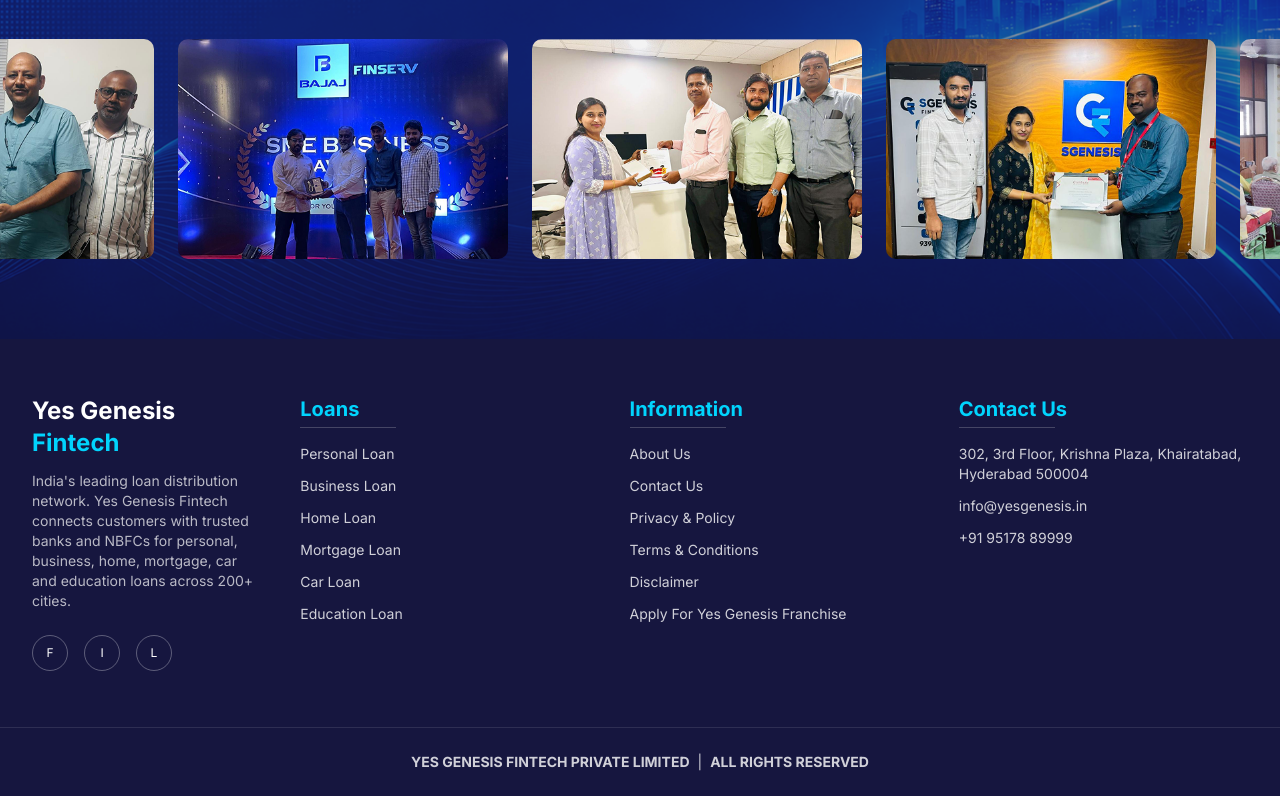
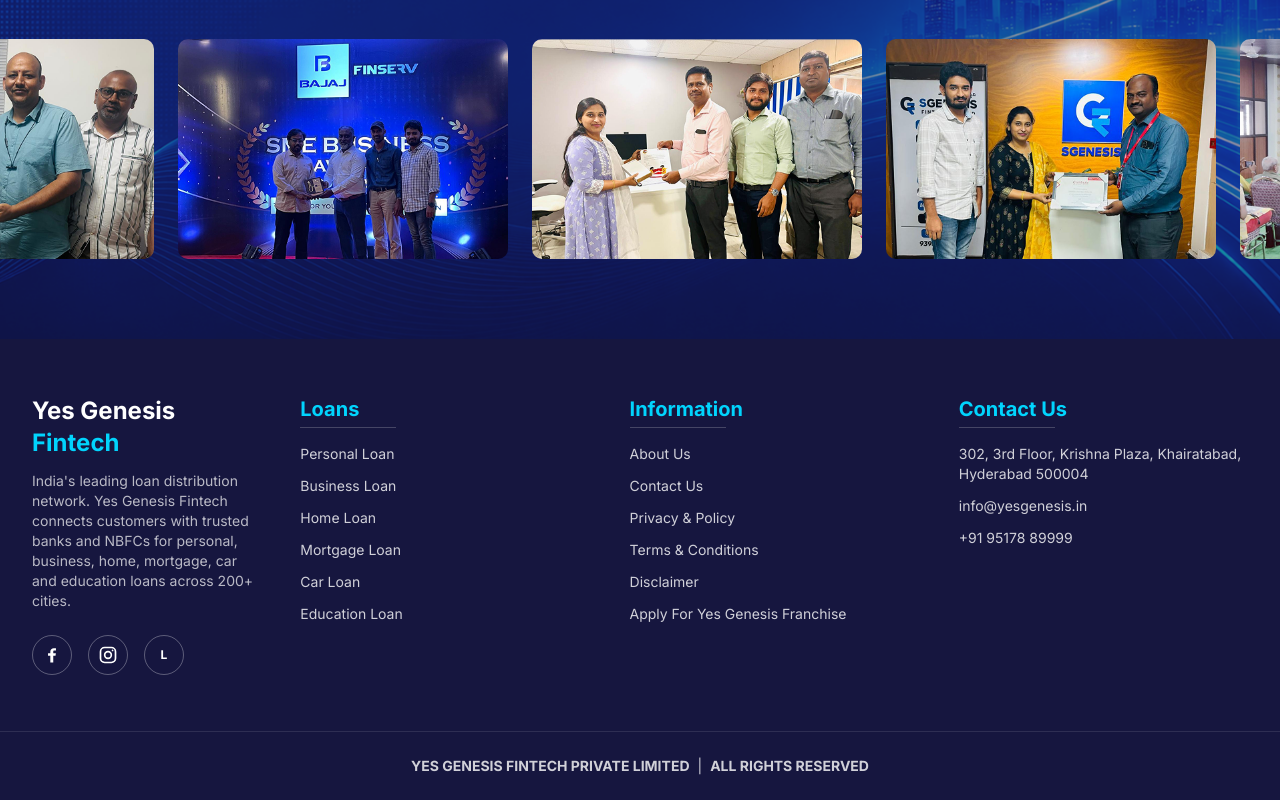
Before and after one commit to jajimoggavarun-prog/yesgenesis, a Next.js app: page / in a window 1280 px wide. Shown: the part 4873-5673 px from the top of the page. Built offline with nearby package versions, Linux system fonts and the light colour scheme; a web font is replaced by a local one.

Commit message:
Replace footer social letters with icons

```diff
--- a/components/Footer.tsx
+++ b/components/Footer.tsx
@@ -1,5 +1,67 @@
 import Link from "next/link";
 import { footerColumns, siteConfig, socialLinks } from "@/lib/data";
+
+function SocialIcon({ label }: { label: string }) {
+  const name = label.toLowerCase();
+
+  if (name.includes("instagram")) {
+    return (
+      <svg
+        viewBox="0 0 24 24"
+        fill="none"
+        stroke="currentColor"
+        strokeWidth="2"
+        className="h-5 w-5"
+        aria-hidden="true"
+      >
+        <rect x="3" y="3" width="18" height="18" rx="5" />
+        <circle cx="12" cy="12" r="4" />
+        <circle cx="17.5" cy="6.5" r="1" fill="currentColor" stroke="none" />
+      </svg>
+    );
+  }
+
+  if (name.includes("facebook")) {
+    return (
+      <svg
+        viewBox="0 0 24 24"
+        fill="currentColor"
+        className="h-5 w-5"
+        aria-hidden="true"
+      >
+        <path d="M13.5 21v-8h2.75l.4-3h-3.15V8.08c0-.87.24-1.46 1.5-1.46h1.75V3.94c-.3-.04-1.33-.13-2.54-.13-2.51 0-4.23 1.53-4.23 4.34V10H7.25v3h2.73v8h3.52Z" />
+      </svg>
+    );
+  }
+
+  if (name.includes("twitter") || name === "x") {
+    return (
+      <svg
+        viewBox="0 0 24 24"
+        fill="currentColor"
+        className="h-5 w-5"
+        aria-hidden="true"
+      >
+        <path d="M18.9 2H22l-6.77 7.74L23.2 22h-6.24l-4.89-6.39L6.48 22H3.37l7.24-8.28L3 2h6.4l4.42 5.84L18.9 2Zm-1.1 17.8h1.72L8.47 4.08H6.62L17.8 19.8Z" />
+      </svg>
+    );
+  }
+
+  if (name.includes("youtube")) {
+    return (
+      <svg
+        viewBox="0 0 24 24"
+        fill="currentColor"
+        className="h-5 w-5"
+        aria-hidden="true"
+      >
+        <path d="M23.5 6.2a3 3 0 0 0-2.12-2.12C19.5 3.5 12 3.5 12 3.5s-7.5 0-9.38.58A3 3 0 0 0 .5 6.2 31.4 31.4 0 0 0 0 12a31.4 31.4 0 0 0 .5 5.8 3 3 0 0 0 2.12 2.12C4.5 20.5 12 20.5 12 20.5s7.5 0 9.38-.58a3 3 0 0 0 2.12-2.12A31.4 31.4 0 0 0 24 12a31.4 31.4 0 0 0-.5-5.8ZM9.6 15.5v-7l6 3.5-6 3.5Z" />
+      </svg>
+    );
+  }
+
+  return <span className="text-xs font-bold">{label[0]}</span>;
+}
 
 export default function Footer() {
   return (
@@ -10,7 +72,10 @@ export default function Footer() {
             <p className="text-2xl font-bold">
               Yes Genesis <span className="text-brand-cyan">Fintech</span>
             </p>
-            <p className="mt-3 max-w-xs text-sm text-white/70">{siteConfig.description}</p>
+
+            <p className="mt-3 max-w-xs text-sm text-white/70">
+              {siteConfig.description}
+            </p>
 
             <ul className="mt-6 flex gap-4">
               {socialLinks.map((s) => (
@@ -20,25 +85,35 @@ export default function Footer() {
                     target="_blank"
                     rel="noopener noreferrer"
                     aria-label={s.label}
-                    className="flex h-9 w-9 items-center justify-center rounded-full border border-white/30 text-xs hover:border-brand-cyan hover:text-brand-cyan"
+                    className="flex h-10 w-10 items-center justify-center rounded-full border border-white/30 text-white transition-all duration-200 hover:border-brand-cyan hover:bg-brand-cyan hover:text-white"
                   >
-                    {s.label[0]}
+                    <SocialIcon label={s.label} />
                   </a>
                 </li>
               ))}
             </ul>
           </div>
 
-          <nav aria-label="Footer" className="grid grid-cols-2 sm:grid-cols-3 gap-10">
+          <nav
+            aria-label="Footer"
+            className="grid grid-cols-2 sm:grid-cols-3 gap-10"
+          >
             {footerColumns.map((col) =>
               col.links ? (
                 <div key={col.heading}>
-                  <h3 className="text-xl font-bold text-brand-cyan">{col.heading}</h3>
+                  <h3 className="text-xl font-bold text-brand-cyan">
+                    {col.heading}
+                  </h3>
+
                   <div className="mt-1 h-px w-24 bg-white/20" />
+
                   <ul className="mt-4 space-y-3 text-sm">
                     {col.links.map((link) => (
                       <li key={link.href}>
-                        <Link href={link.href} className="text-white/80 hover:text-white">
+                        <Link
+                          href={link.href}
+                          className="text-white/80 hover:text-white"
+                        >
                           {link.label}
                         </Link>
                       </li>
@@ -47,17 +122,29 @@ export default function Footer() {
                 </div>
               ) : (
                 <div key={col.heading}>
-                  <h3 className="text-xl font-bold text-brand-cyan">{col.heading}</h3>
+                  <h3 className="text-xl font-bold text-brand-cyan">
+                    {col.heading}
+                  </h3>
+
                   <div className="mt-1 h-px w-24 bg-white/20" />
+
                   <address className="mt-4 not-italic space-y-3 text-sm text-white/80">
                     <p>{col.address}</p>
+
                     <p>
-                      <a href={`mailto:${col.email}`} className="hover:text-white">
+                      <a
+                        href={`mailto:${col.email}`}
+                        className="hover:text-white"
+                      >
                         {col.email}
                       </a>
                     </p>
+
                     <p>
-                      <a href={`tel:${col.phone.replace(/\s/g, "")}`} className="hover:text-white">
+                      <a
+                        href={`tel:${col.phone.replace(/\s/g, "")}`}
+                        className="hover:text-white"
+                      >
                         {col.phone}
                       </a>
                     </p>
@@ -71,8 +158,12 @@ export default function Footer() {
 
       <div className="border-t border-white/10">
         <div className="max-w-container mx-auto px-4 md:px-8 py-6 flex flex-col sm:flex-row items-center justify-center gap-2 text-center text-sm text-white/80">
-          <span className="font-bold">{siteConfig.legalName.toUpperCase()}</span>
+          <span className="font-bold">
+            {siteConfig.legalName.toUpperCase()}
+          </span>
+
           <span className="hidden sm:inline">|</span>
+
           <span className="font-bold">ALL RIGHTS RESERVED</span>
         </div>
       </div>
```
